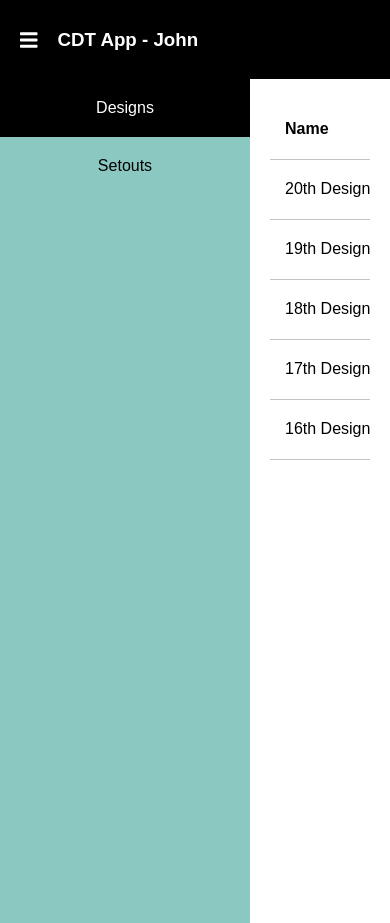
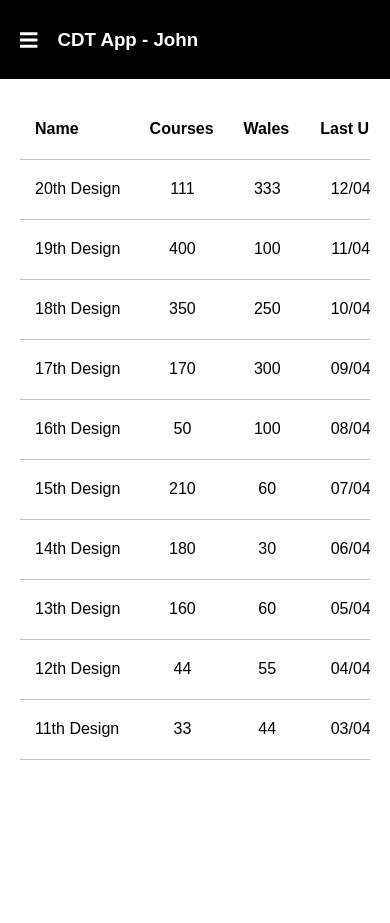
Before and after one commit to artworkjpm/cdt-app, a React (Create React App) app: page /designs in a window 390 px wide. Built offline with nearby package versions, Linux system fonts and the light colour scheme; data requests are answered from the project's data file.

Commit message:
going to try infinite scroll npm

```diff
--- a/src/components/Designs/Designs.tsx
+++ b/src/components/Designs/Designs.tsx
@@ -12,7 +12,7 @@ export default function Designs() {
 	const [openDialog, setOpenDialog] = useState(false);
 
 	useEffect(() => {
-		dispatch(fetchDesigns(5));
+		dispatch(fetchDesigns(10));
 	}, [dispatch]);
 
 	const tableHeaders = ["Name", "Courses", "Wales", "Last_Updated", "By"];
@@ -25,8 +25,8 @@ export default function Designs() {
 		console.log(scrollHeight - scrollTop, "clientHeight", clientHeight);
 
 		if (scrollHeight - scrollTop === clientHeight) {
-			dispatch(updateAmount(until + 5));
-			dispatch(fetchDesigns(until + 5));
+			dispatch(updateAmount(until + 10));
+			dispatch(fetchDesigns(until + 10));
 		}
 	}
 
--- a/src/redux/reducers/designsReducer.ts
+++ b/src/redux/reducers/designsReducer.ts
@@ -4,7 +4,7 @@ const initState = {
 	designs: [],
 	users: [],
 	loading: false,
-	until: 5,
+	until: 10,
 	error: null,
 };
 
--- a/src/styles/App.scss
+++ b/src/styles/App.scss
@@ -17,6 +17,15 @@
 }
 
 .scroll-div {
-	height: 50vh;
+	height: 90vh;
 	overflow: scroll;
 }
+
+@media only screen and (max-width: 500px) {
+	.grid-container {
+		display: block;
+	}
+	.left-bar {
+		display: none;
+	}
+}
```
